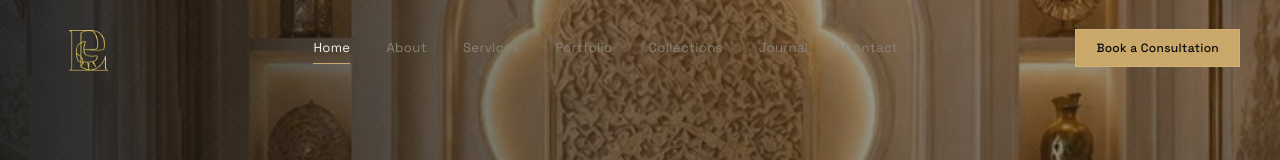
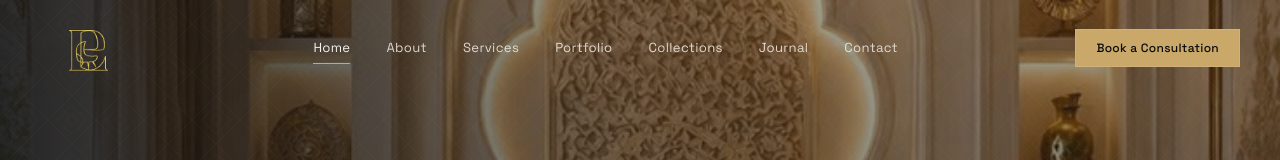
Before and after one commit to Mazharrony/evafurniture, a Next.js app: page / in a window 1280 px wide. Shown: the top 160 px of the page. Built offline with nearby package versions, Linux system fonts and the light colour scheme.

Commit message:
Brighten header nav links when transparent over hero

```diff
--- a/components/layout/Header.tsx
+++ b/components/layout/Header.tsx
@@ -54,7 +54,11 @@ export function Header() {
                 href={link.href}
                 className={cn(
                   "group relative text-[0.82rem] tracking-wide transition-colors hover:text-bone",
-                  active ? "text-bone" : "text-muted",
+                  active
+                    ? "text-bone"
+                    : solid
+                      ? "text-muted"
+                      : "text-bone/85",
                 )}
               >
                 {link.label}
```
